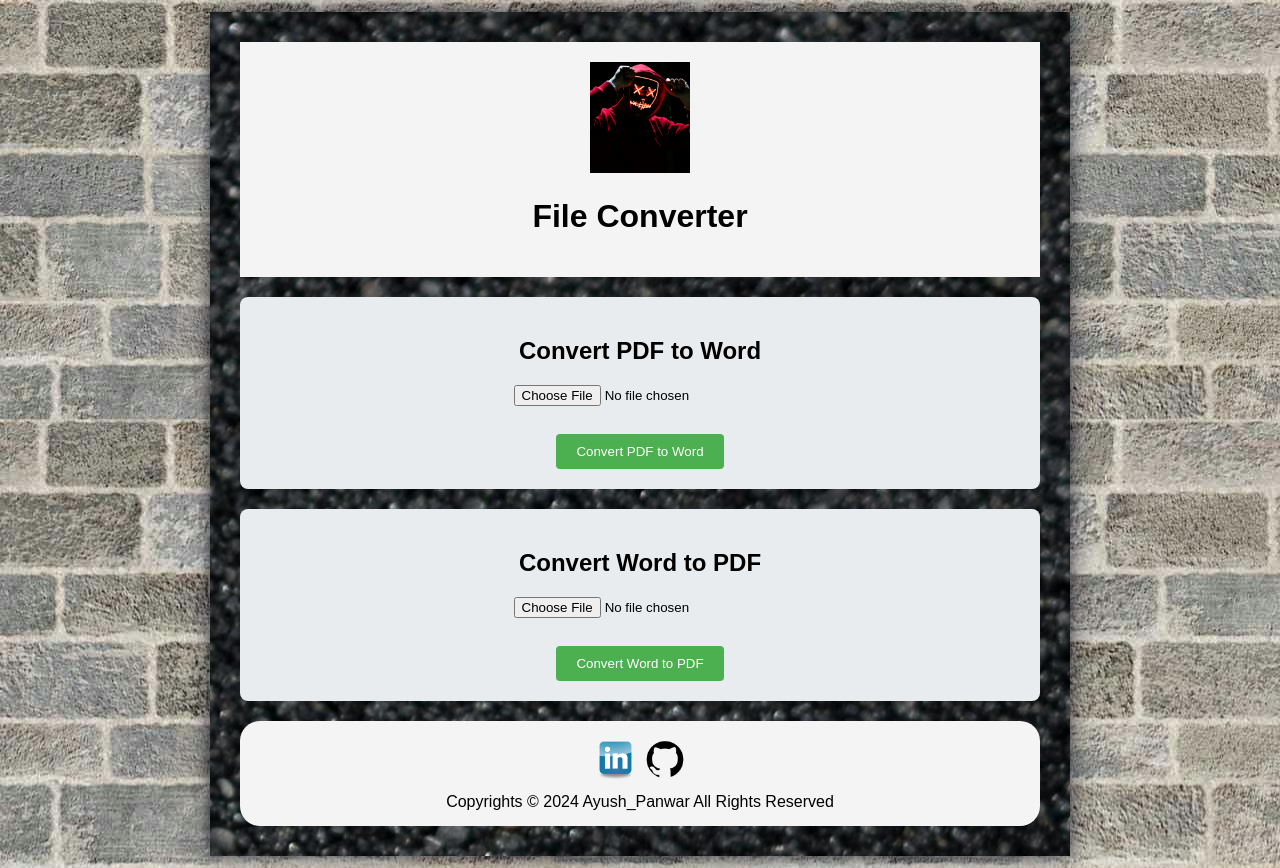
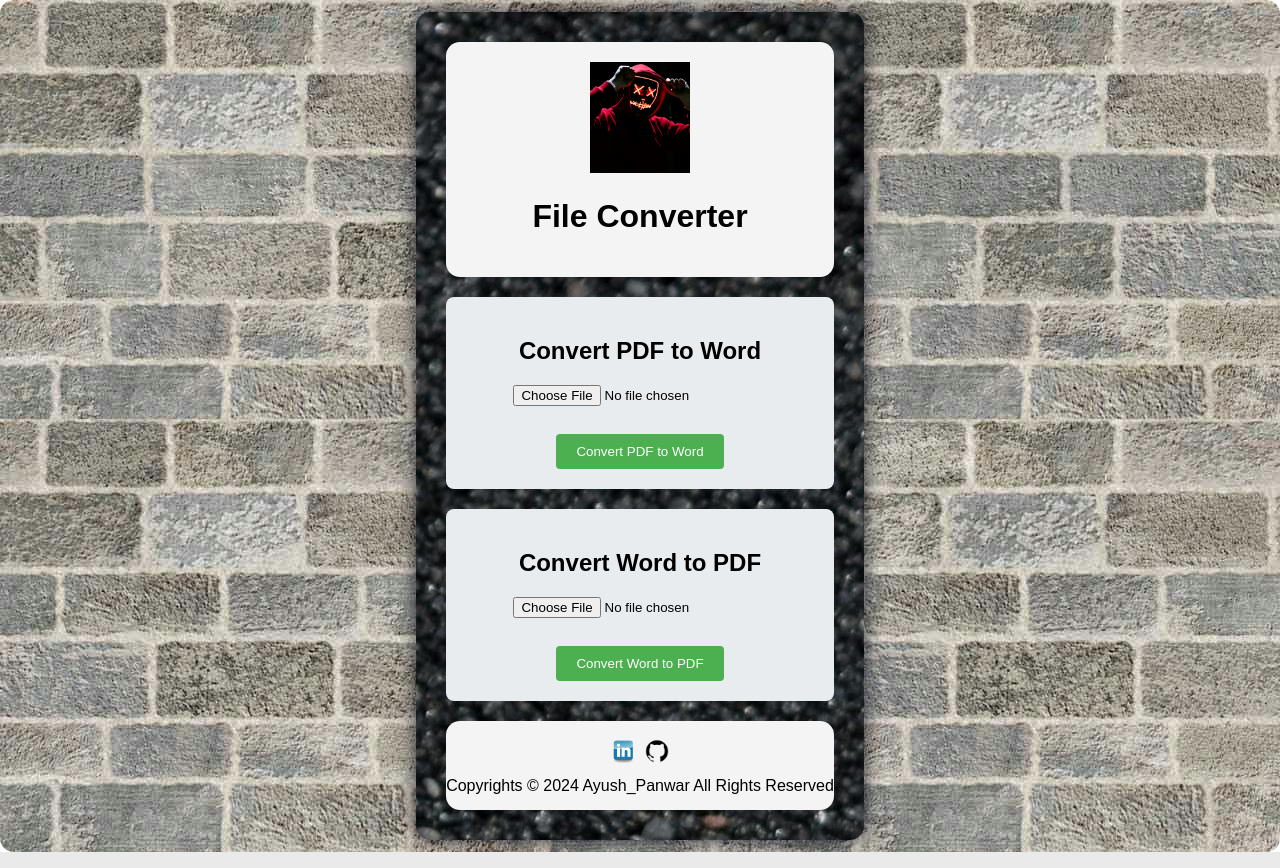
Before and after one commit to Ayush0126/PDF-WORD, a Flask app: page / in a window 1280 px wide. Run offline with Flask 3, Linux system fonts and the light colour scheme.

Commit message:
styles.css

```diff
--- a/static/styles.css
+++ b/static/styles.css
@@ -14,6 +14,7 @@
     text-align: center;
     background-image: url("logo.png");
     box-shadow: 0px 0px 20px rgba(9, 11, 23, 0.85);
+    border-radius: 14px;
 }
 .Ayush {
     max-width: 100%;
@@ -22,10 +23,13 @@
     padding: 12px;
     background-image: url("logon.jpg");
     display: flex;
+    border-radius: 14px
 }
+
 header {
     background-color: #f4f4f4;
     padding: 20px;
+    border-radius: 14px;
     margin-bottom: 20px;
 }
 
@@ -68,11 +72,10 @@
     background-color: #f4f4f4;
     padding-top: 8px;
     padding-bottom: 5px;
+    bottom: 0;
+    width: 100%;
     margin-top: 20px;
-    margin-bottom: 0;
-    margin-right: 10px;
-    border-radius: 20px;
-    width: 100vh;
+    border-radius: 14px;
 }
 
 footer p {
@@ -87,8 +90,8 @@
 }
 
 .social-icon img {
-    width: 40px;
-    height: 40px;
+    width: 24px;
+    height: 24px;
 }
 
 footer a {
```
Also changed, not shown: other parts of static/styles.css (+50 -1 lines).
